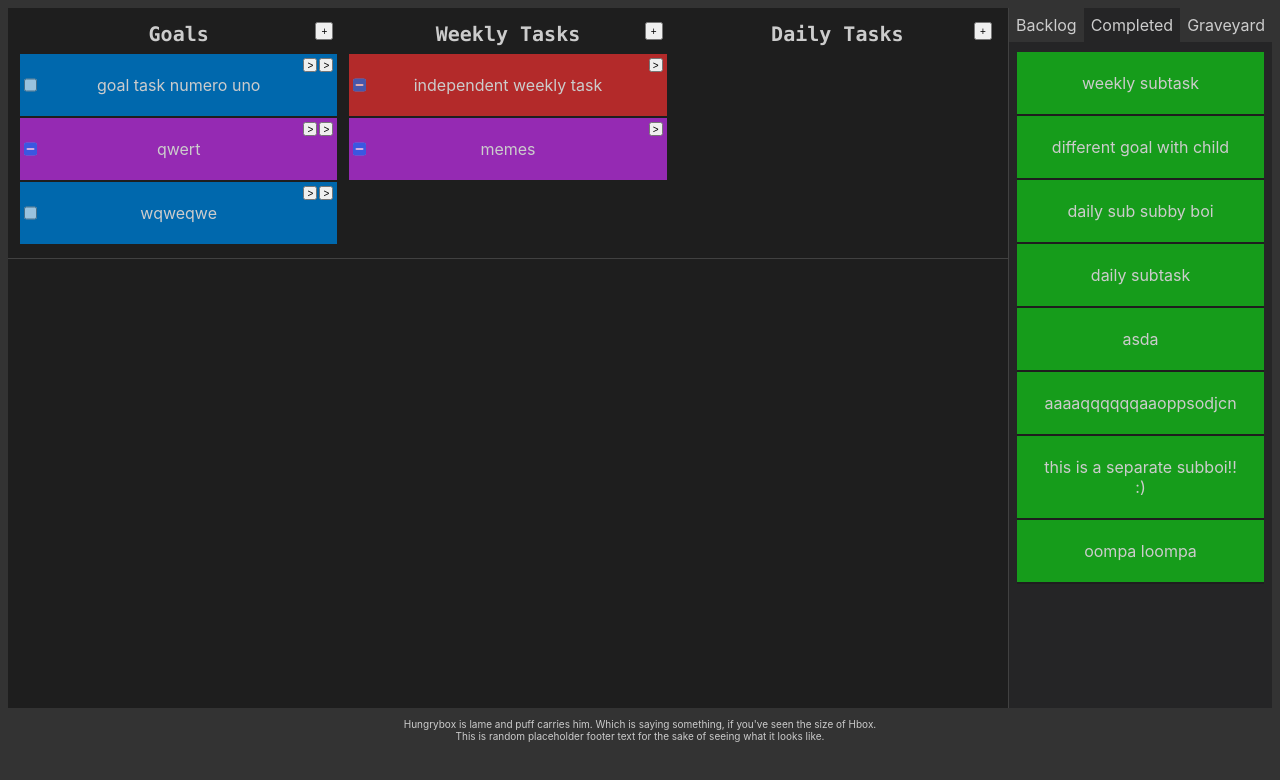
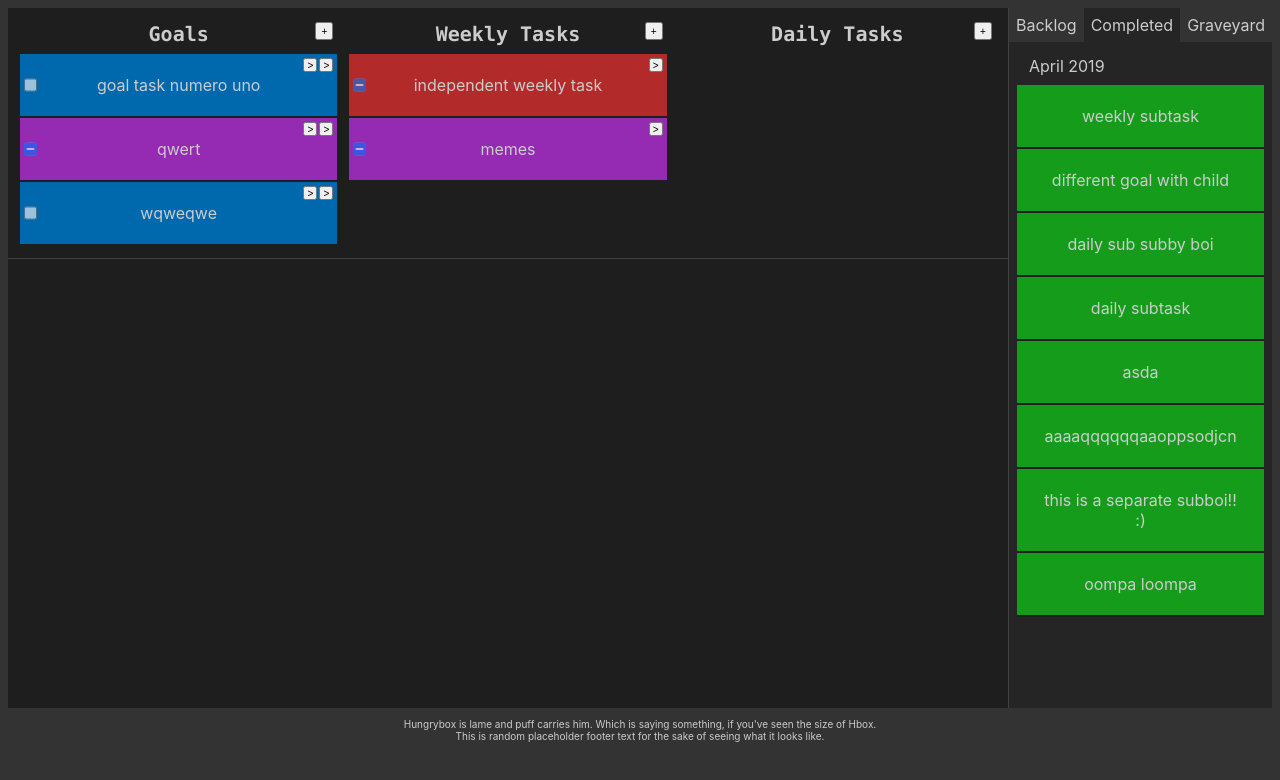
Before and after one commit to AlexJohnKennedy/TrackYourTodos, a React (Create React App) app: page / in a window 1280 px wide. Both pictures are taken after a click on the element "Completed". Shown: the top 780 px of the page. Built offline with nearby package versions, Linux system fonts and the light colour scheme.

Commit message:
modified task list to add date title elements as well

```diff
--- a/src/css/Board.css
+++ b/src/css/Board.css
@@ -34,6 +34,13 @@
 .task-list-container::-webkit-scrollbar {
     width: 0rem;        /* MAKE THE SCROLLBAR INVISIBLE LIKE A SEXY MOFO */
 }
+.task-list-container .dateSpacer {
+    padding-top: 0.4rem;
+    padding-bottom: 0.9rem;
+    padding-left: 1.2rem;
+    text-align: left;
+}
+
 .board-title-container button {
     position: absolute;
     right: 0.4rem;
--- a/src/interactionLayer/dummy/dummyDataModel.js
+++ b/src/interactionLayer/dummy/dummyDataModel.js
@@ -10,6 +10,8 @@ export function GetActiveTaskObject() {
     let tasklist = new TaskObjects();
     SetIdStartVal(RebuildState(dummyEventLog, tasklist) + 1);
     SetIdStartVal(RebuildState(dummyEventLog2, tasklist) + 1);
+
+    console.log(tasklist.GetCompletedTasks());
 
     return tasklist;
 }
--- a/src/interactionLayer/viewLayerInteractionApi.js
+++ b/src/interactionLayer/viewLayerInteractionApi.js
@@ -80,6 +80,7 @@ export function RegisterToActiveTaskListAPI(viewLayerCallbackFunc) {
     function getCompletedTasks() {
         let ret = [];
         ActiveTaskDataObj.GetCompletedTasks().forEach(group => {
+            ret.push({ isSpacer: true, time: group.time });
             ret = ret.concat(group.tasks.map((task) => {
                 return BuildNewInactiveTaskView(task, ActiveTaskDataObj, ViewLayerCallbacks, DataEventCallbackHandlers);
             }));
@@ -89,6 +90,7 @@ export function RegisterToActiveTaskListAPI(viewLayerCallbackFunc) {
     function getFailedTasks() {
         let ret = [];
         ActiveTaskDataObj.GetFailedTasks().forEach(group => {
+            ret.push({ isSpacer: true, time: group.time });
             ret = ret.concat(group.tasks.map((task) => {
                 return BuildNewInactiveTaskView(task, ActiveTaskDataObj, ViewLayerCallbacks, DataEventCallbackHandlers);
             }));
--- a/src/reactComponents/TaskList.js
+++ b/src/reactComponents/TaskList.js
@@ -5,8 +5,10 @@ export class TaskList extends Component {
     render() {
         // Create a list of Task components, passing in a read-only taskView object to each, as a property! We also need to specify a key, since these items are 'keyed'
         const taskDomainObjectsArray = this.props.tasks;
-        const taskComponentArray = taskDomainObjectsArray.map(
-            (taskView) => <Task
+        const taskComponentArray = taskDomainObjectsArray.map((item) => {
+            if (item.isSpacer === undefined || !item.isSpacer) {
+                let taskView = item;
+                return <Task
                     key={taskView.id}
                     taskView={taskView}
                     highlights={this.props.highlights}
@@ -14,8 +16,16 @@ export class TaskList extends Component {
                     completionAnimIds={this.props.completionAnimIds}
                     failureAnimIds={this.props.failureAnimIds}
                     animTriggerCallbacks={this.props.animTriggerCallbacks}
-                formStateManager={this.props.formStateManager}/>
-        );
+                    formStateManager={this.props.formStateManager}
+                />;
+            }
+            else {
+                return <DateSpacer
+                    key={item.time.valueOf()}
+                    date={item.time}
+                />;
+            }
+        });
 
         return(
             <div className="task-list-container">
@@ -24,3 +34,13 @@ export class TaskList extends Component {
         );
     }
 }
+
+class DateSpacer extends Component {
+    render() {
+        return (
+            <div className="dateSpacer">
+                { this.props.date.toLocaleString('en-US', { month: 'long', year: 'numeric' }) }
+            </div>
+        );
+    }
+}
```
Lines whose indentation alone changed are shown as unchanged.
